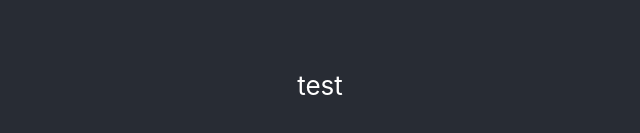
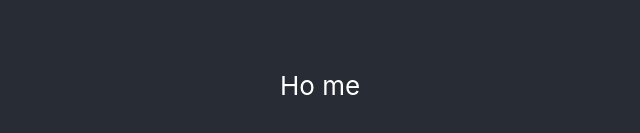
Before and after one commit to Evymendes/favela-parque, a React (Create React App) app: page /site-favela in a window 1280 px wide. Shown: the part 315-448 px from the top of the page, without its empty margins (320-960 px from the left). Built offline with nearby package versions, Linux system fonts and the light colour scheme.

Commit message:
Feature start route

```diff
--- a/package.json
+++ b/package.json
@@ -6,6 +6,7 @@
     "@testing-library/jest-dom": "^5.16.5",
     "@testing-library/react": "^13.4.0",
     "@testing-library/user-event": "^13.5.0",
+    "netlify-cli": "^12.10.0",
     "react": "^18.2.0",
     "react-dom": "^18.2.0",
     "react-router-dom": "^6.8.0",
--- a/src/App.js
+++ b/src/App.js
@@ -1,13 +1,12 @@
 import './App.css';
+import Home from './pages/Home'
 
 function App() {
 
   return (
     <div className="App">
       <header className="App-header">
-        <p>
-          test
-        </p>
+        <Home />
       </header>
     </div>
   );
```
Also changed, not shown: 1 other file (tests, documents, lock files or other folders).
